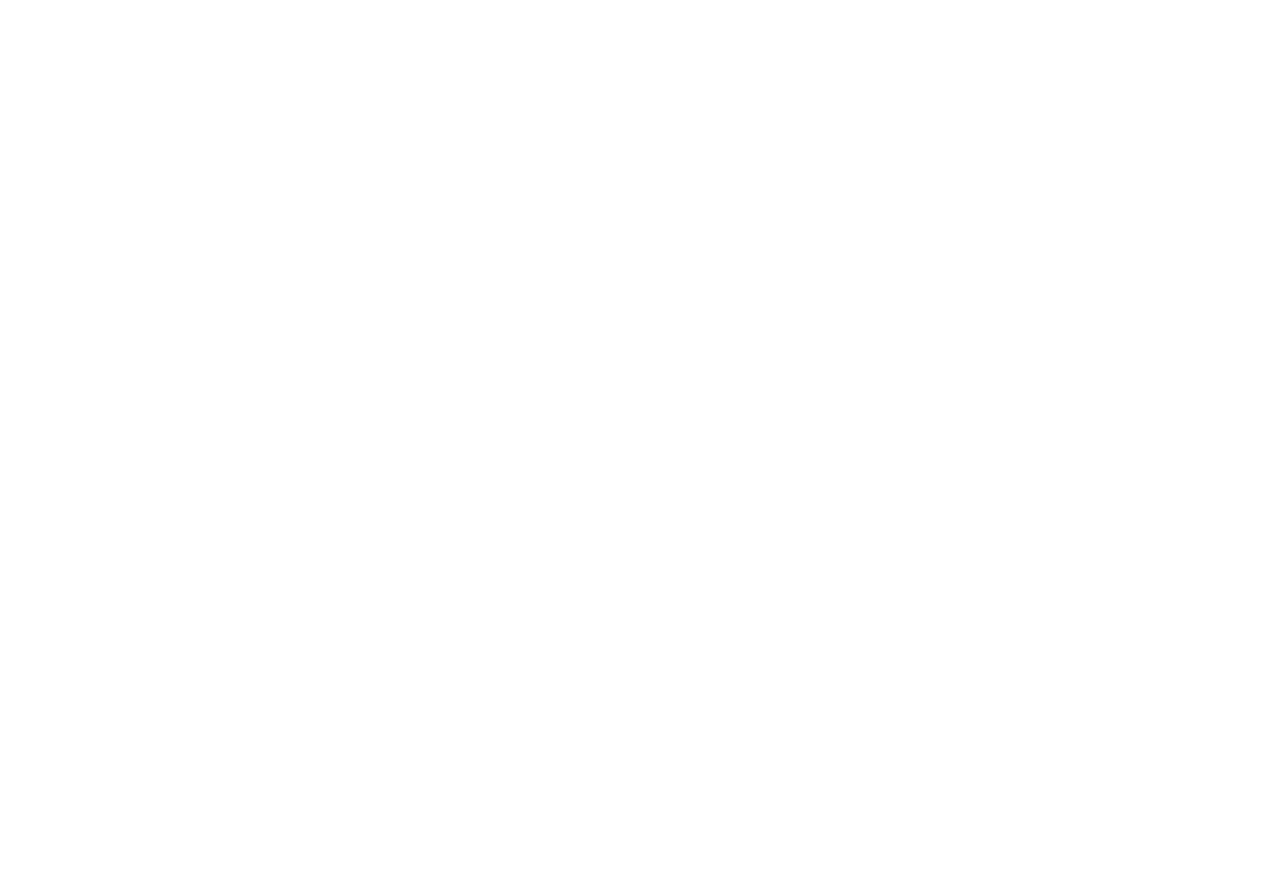
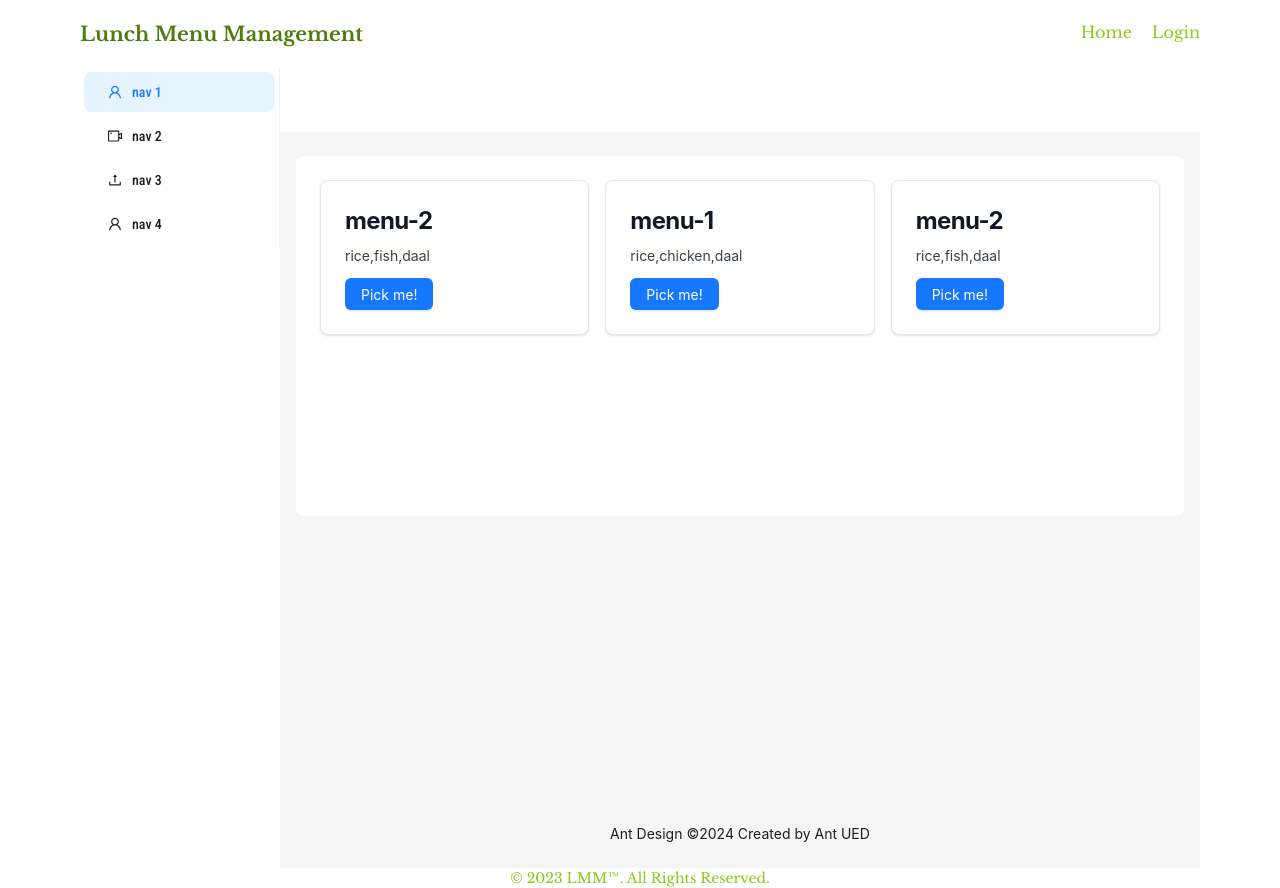
Before and after one commit to Jeba-anika/office-lunch-menu-management, a React (Vite) app in the folder lunch-menu-management-frontend/: page /employee/view-menu in a window 1280 px wide. Before the commit this address had no page. Before the commit the page ends 800 px from the top, so only its background shows below. Built offline with nearby package versions, Linux system fonts and the light colour scheme.

Commit message:
feat: Menu view and choose feature page for employee created

```diff
--- a/lunch-menu-management-frontend/src/App.jsx
+++ b/lunch-menu-management-frontend/src/App.jsx
@@ -6,6 +6,7 @@
 import Homepage from "./pages/Homepage";
 import AdminMenuPage from "./pages/admin/AdminMenuPage";
 import ViewAllEmployeeChoices from "./pages/admin/ViewAllEmployeeChoices";
+import ViewDailyMenu from "./pages/employee/ViewDailyMenu";
 function App() {
 
   return (
@@ -16,6 +17,7 @@
           <Route element={<DashboardLayout />}>
             <Route path="/admin/menu" element={<AdminMenuPage />}></Route>
             <Route path="/admin/view-choice" element={<ViewAllEmployeeChoices />}></Route>
+            <Route path="/employee/view-menu" element={<ViewDailyMenu />}></Route>
           </Route>
         </Route>
 
--- /dev/null
+++ b/lunch-menu-management-frontend/src/components/common/MenuCard.jsx
@@ -0,0 +1,25 @@
+import { Button } from 'antd';
+import React from 'react';
+
+const MenuCard = ({ menu, handleMenuChoice }) => {
+    return (
+
+
+        <div className="max-w-sm p-6 bg-white border border-gray-200 rounded-lg shadow ">
+
+            <h5 className="mb-2 text-2xl font-bold tracking-tight text-gray-900 dark:text-white">{menu.option_name}</h5>
+            <p className="mb-3 font-normal text-gray-700 dark:text-gray-400">{menu.description}</p>
+            {/* <a href="#" className="inline-flex items-center px-3 py-2 text-sm font-medium text-center text-white bg-blue-700 rounded-lg hover:bg-blue-800 focus:ring-4 focus:outline-none focus:ring-blue-300 dark:bg-blue-600 dark:hover:bg-blue-700 dark:focus:ring-blue-800">
+                Read more
+                <svg className="rtl:rotate-180 w-3.5 h-3.5 ms-2" aria-hidden="true" xmlns="http://www.w3.org/2000/svg" fill="none" viewBox="0 0 14 10">
+                    <path stroke="currentColor" stroke-linecap="round" stroke-linejoin="round" stroke-width="2" d="M1 5h12m0 0L9 1m4 4L9 9" />
+                </svg>
+            </a> */}
+            <Button type="primary" onClick={() => handleMenuChoice(menu)}>Pick me!</Button>
+
+        </div>
+
+    );
+};
+
+export default MenuCard;
--- a/lunch-menu-management-frontend/src/pages/employee/ViewDailyMenu.jsx
+++ b/lunch-menu-management-frontend/src/pages/employee/ViewDailyMenu.jsx
@@ -0,0 +1,64 @@
+import { Col, Row } from 'antd';
+import React, { useState } from 'react';
+import MenuCard from '../../components/common/MenuCard';
+import MyModal from '../../components/common/MyModal';
+
+const items = [
+    {
+        "id": 2,
+        "date": "2024-05-26T18:00:00.000Z",
+        "option_name": "menu-2",
+        "description": "rice,fish,daal"
+    },
+    {
+        "id": 3,
+        "date": "2024-05-26T18:00:00.000Z",
+        "option_name": "menu-1",
+        "description": "rice,chicken,daal"
+    },
+    {
+        "id": 4,
+        "date": "2024-05-26T18:00:00.000Z",
+        "option_name": "menu-2",
+        "description": "rice,fish,daal"
+    }
+]
+
+const ViewDailyMenu = () => {
+    const [isConfirmChoiceModalOpen, setIsConfirmChoiceModalOpen] = useState(false)
+    const [selectedMenu, setSelectedMenu] = useState(false)
+
+
+    const handleMenuChoice = (menu) => {
+        console.log(menu)
+        setSelectedMenu(menu)
+        setIsConfirmChoiceModalOpen(true)
+    }
+    const handleConfirmChoice = () => {
+        console.log(selectedMenu)
+        setIsConfirmChoiceModalOpen(false)
+    }
+    const handleCancelConfirmChoice = () => {
+        console.log(selectedMenu)
+        setIsConfirmChoiceModalOpen(false)
+        setSelectedMenu(null)
+    }
+    return (
+        <>
+            <Row gutter={[16, 16]}>
+                {
+                    items.map(item => <Col key={item.id} xs={24} sm={12} md={12} lg={12} xl={8}>
+                        <MenuCard menu={item} handleMenuChoice={handleMenuChoice} />
+                    </Col>)
+                }
+
+            </Row>
+            <MyModal isModalOpen={isConfirmChoiceModalOpen} handleOk={handleConfirmChoice} handleCancel={handleCancelConfirmChoice} title={"Confirm"}>
+                Are you sure you want to choose this menu: {selectedMenu.option_name}
+                containing: {selectedMenu.description} ?
+            </MyModal>
+        </>
+    );
+};
+
+export default ViewDailyMenu;
```
